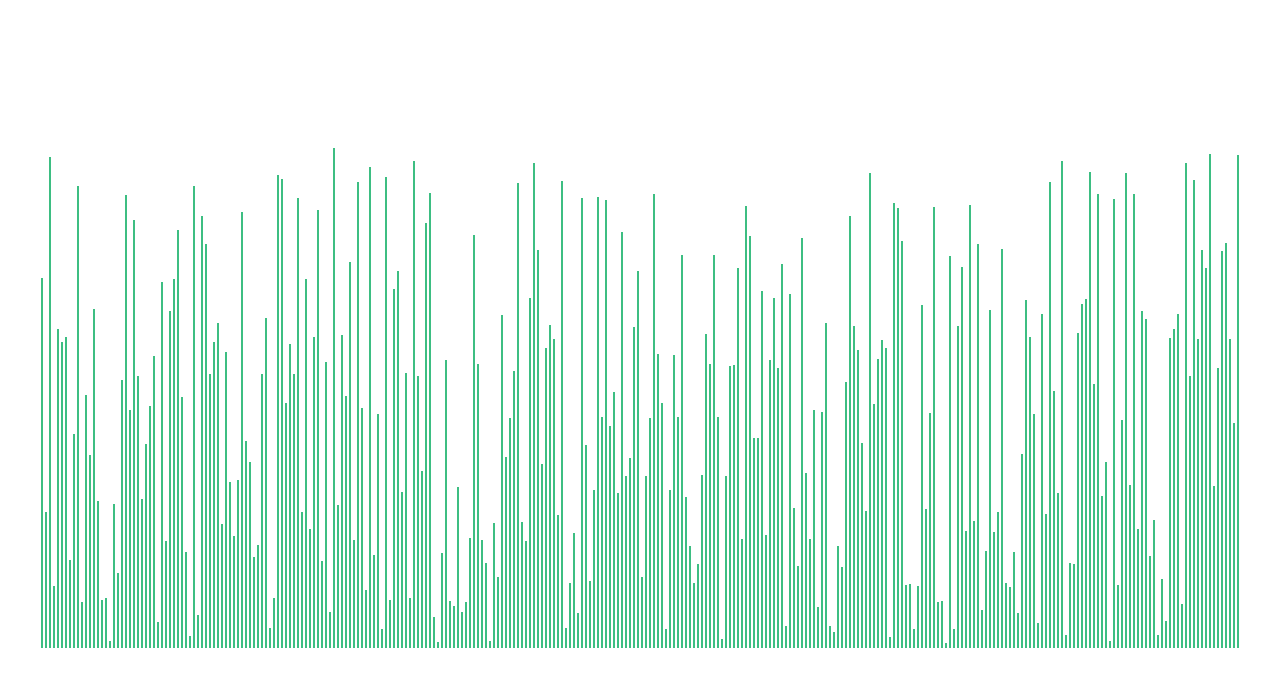
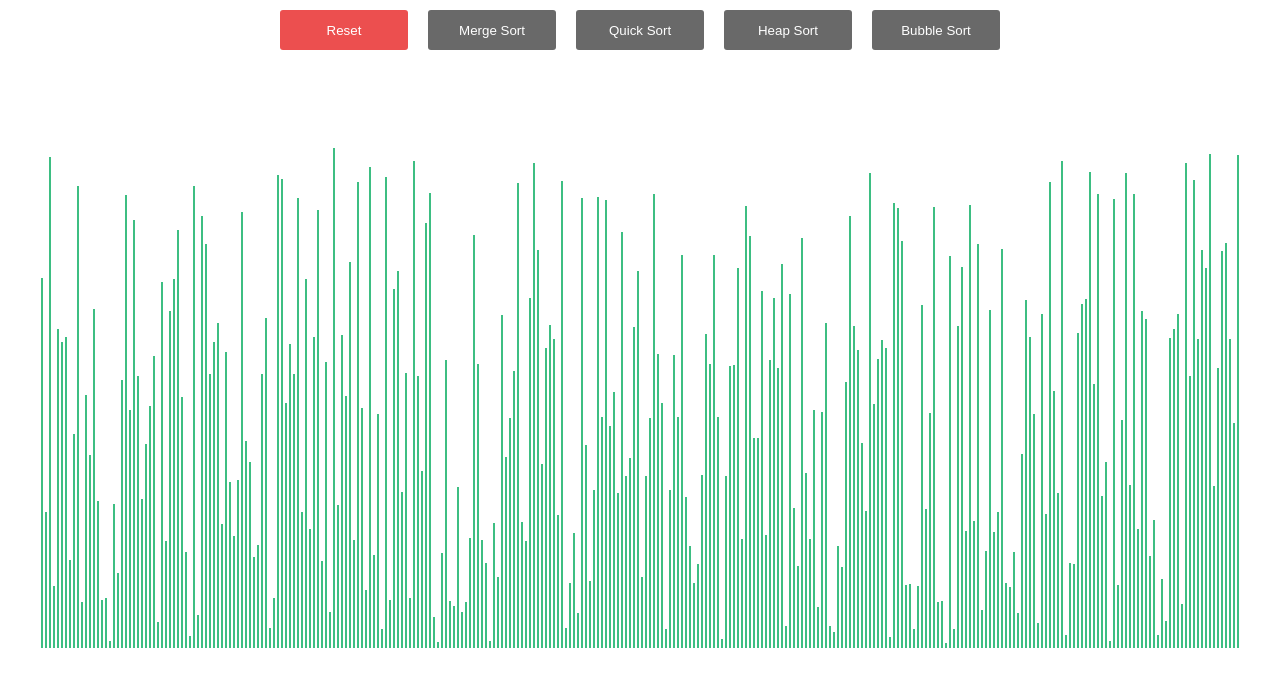
Before and after one commit to dpan-5/algo-visualizer, a React (Create React App) app: page / in a window 1280 px wide. Shown: the top 686 px of the page. Built offline with nearby package versions, Linux system fonts and the light colour scheme.

Commit message:
Add buttons

```diff
--- a/src/SortingVisualizer/SortingVisualizer.css
+++ b/src/SortingVisualizer/SortingVisualizer.css
@@ -1,3 +1,8 @@
+.sv-container {
+    display: flex;
+    flex-direction: column;
+}
+
 .array-container {
     position: absolute;
     top: 50%;
@@ -13,3 +18,32 @@
     display: inline-block;
     margin: 0 1px;
 }
+
+.button-container {
+    text-align: center;
+}
+
+button {
+    width: 10%;
+    height: 40px;
+    margin: 10px;
+    border: none;
+    border-radius: 3px;
+    background-color: rgb(105, 105, 105);
+    color: white;
+    transition: linear all .2s;
+    white-space: nowrap;
+}
+
+button:hover {
+    cursor: pointer;
+    background-color: rgb(75, 75, 75);
+}
+
+.reset-button {
+    background-color: rgb(236, 79, 79);
+}
+
+.reset-button:hover {
+    background-color: rgb(192, 64, 64);
+}
--- a/src/SortingVisualizer/SortingVisualizer.jsx
+++ b/src/SortingVisualizer/SortingVisualizer.jsx
@@ -22,12 +22,21 @@ export default function SortingVisualizer() {
     }
 
     return (
-        <div className='array-container'>
-            {array.map((val, idx) => (
-                <div className='array-bar' key={idx} style={{height: `${val}px`}}>
+        <div className='sv-container'>
+            <div className='array-container'>
+                {array.map((val, idx) => (
+                    <div className='array-bar' key={idx} style={{height: `${val}px`}}>
 
-                </div>
-            ))}
+                    </div>
+                ))}
+            </div>
+            <div className='button-container'>
+                <button onClick={() => resetArray()} className='reset-button'>Reset</button>
+                <button onClick={() => resetArray()}>Merge Sort</button>
+                <button onClick={() => resetArray()}>Quick Sort</button>
+                <button onClick={() => resetArray()}>Heap Sort</button>
+                <button onClick={() => resetArray()}>Bubble Sort</button>
+            </div>
         </div>
     );
 }
```
Also changed, not shown: src/SortingAlgos/SortingAlgos.jsx (added).
